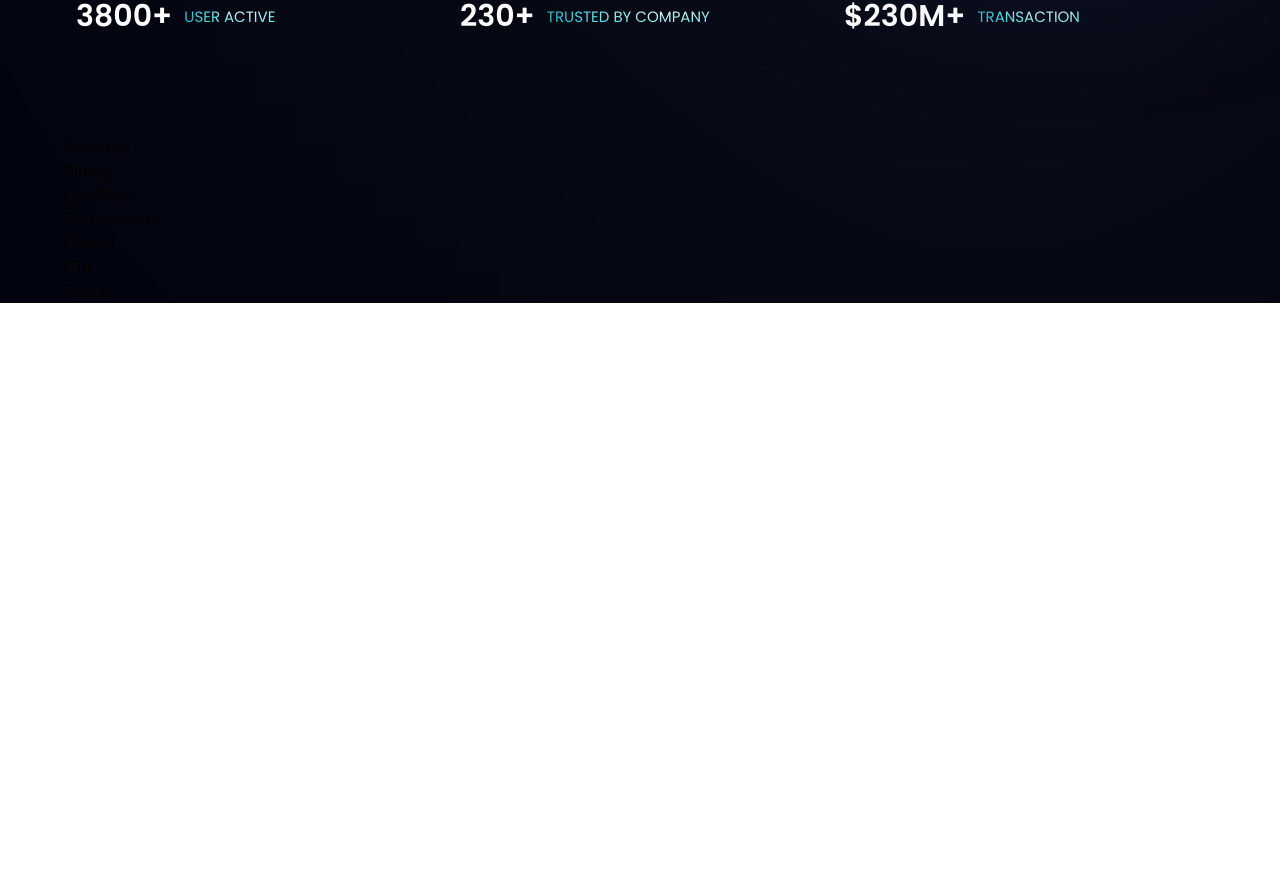
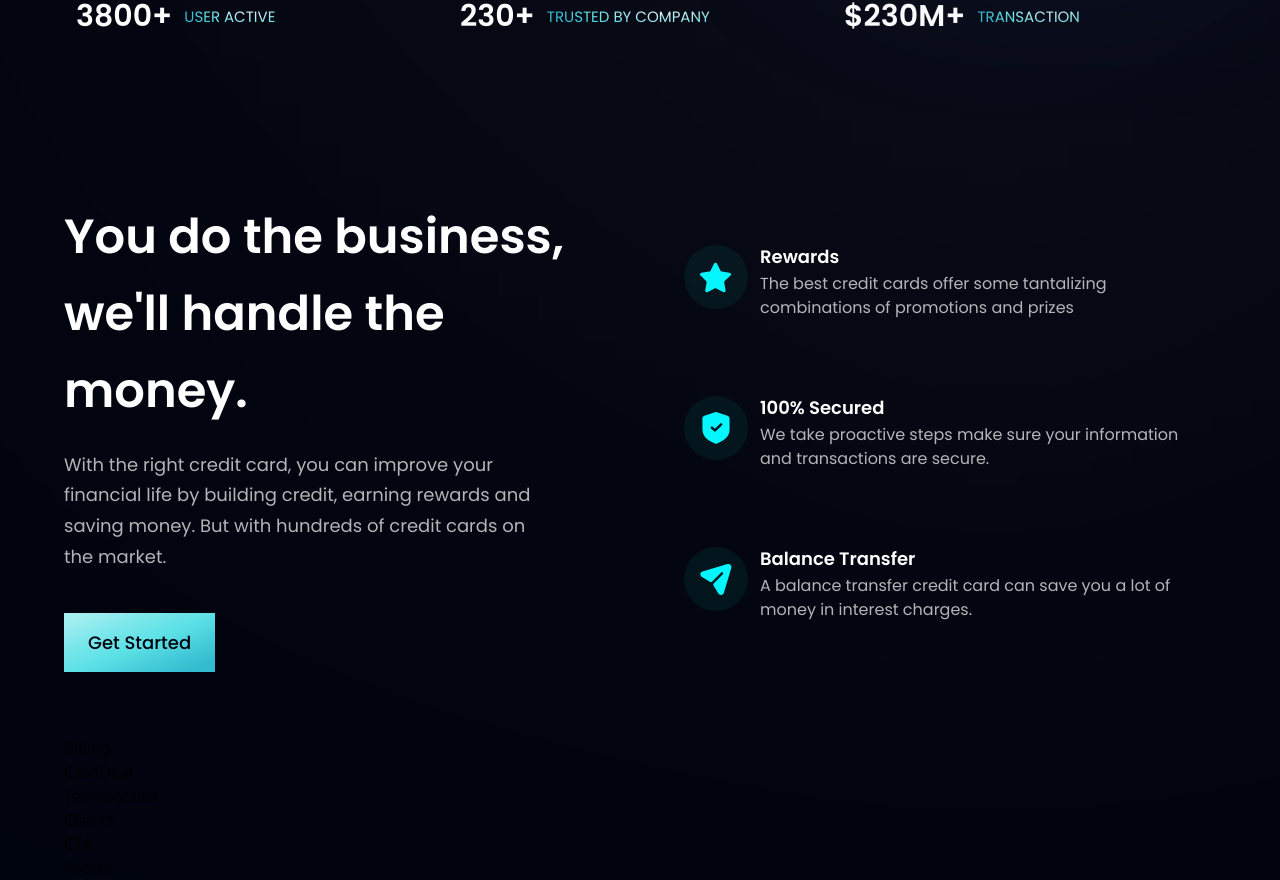
Before and after one commit to Troy420/tecso, a React (Vite) app in the folder pt_bintang_landing_page/: page / in a window 1280 px wide. Shown: the part 858-1738 px from the top of the page. Before the commit the page ends 1161 px from the top, so only its background shows below. Built offline with nearby package versions, Linux system fonts and the light colour scheme.

Commit message:
Button and Business done

```diff
--- a/pt_bintang_landing_page/src/components/Business.jsx
+++ b/pt_bintang_landing_page/src/components/Business.jsx
@@ -1,11 +1,56 @@
 import React from 'react';
-import {features} from '../constants';
-import styles, {layout} from '../style';
+import { features } from '../constants';
+import styles, { layout } from '../style';
 import Button from './Button';
+
+const FeatureCard = ({icon, title, content, index}) => {
+  return (
+    <div className={`flex flex-row p-6 rounded-[20px] ${index !== features.length - 1 ? "mb-6" : "mb-0"} feature-card`}>
+      <div className={`w-[64px] h-[64px] rounded-full ${styles.flexCenter} bg-dimBlue`}>
+        <img src={icon} alt="icon" className='w-[50%] h-[50%] object-contain'/>
+      </div>
+      <div className='flex-1 flex flex-col ml-3'>
+        <h4 className='font-poppins font-semibold text-white text-[18px] leading-[23px] mb-1'>
+          {title}
+        </h4>
+        <p className='font-poppins font-normal text-dimWhite text-[16px] leading-[24px] mb-1'>
+          {content}
+        </p>
+      </div>
+    </div>
+  )
+}
 
 const Business = () => {
   return (
-    <div>Business</div>
+    <section
+      id="features"
+      className={layout.section}
+    >
+      <div
+        className={layout.sectionInfo}
+      >
+        <h2 className={styles.heading2}>You do the business, <br className='sm:block hidden' /> we'll handle the money.</h2>
+        <p className={`${styles.paragraph} max-w-[470px] mt-5`}>With the right credit card, you can improve your financial life by building credit, earning rewards and saving money. But with hundreds of credit cards on the market.</p>
+
+        <Button styles="mt-10"/>
+      </div>
+
+      <div
+        className={`${layout.sectionImg} flex-col`}
+      >
+        {features.map((feature, index) => {
+          return (
+            <FeatureCard
+              key={feature.id}
+              {...feature}
+              index={index}
+            />
+          )
+        }
+        )}
+      </div>
+    </section>
   )
 }
 
--- a/pt_bintang_landing_page/src/components/Button.jsx
+++ b/pt_bintang_landing_page/src/components/Button.jsx
@@ -1,8 +1,13 @@
 import React from 'react'
 
-const Button = () => {
+const Button = ({ styles }) => {
   return (
-    <div>Button</div>
+    <button
+      type='button'
+      className={`py-4 px-6 bg-blue-gradient font-poppins font-medium text-[18px] text-primary outline-none ${styles}`}
+    >
+      Get Started
+    </button>
   )
 }
 
```
